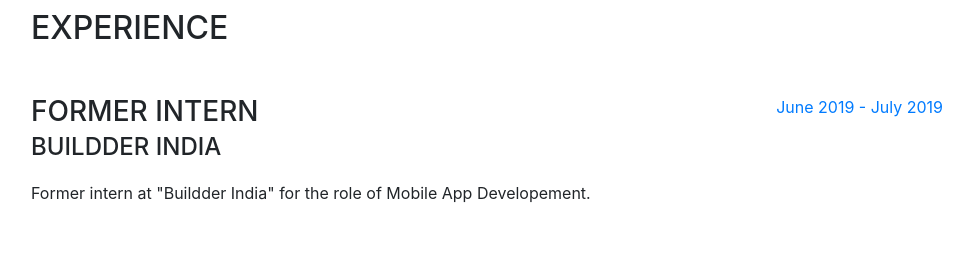
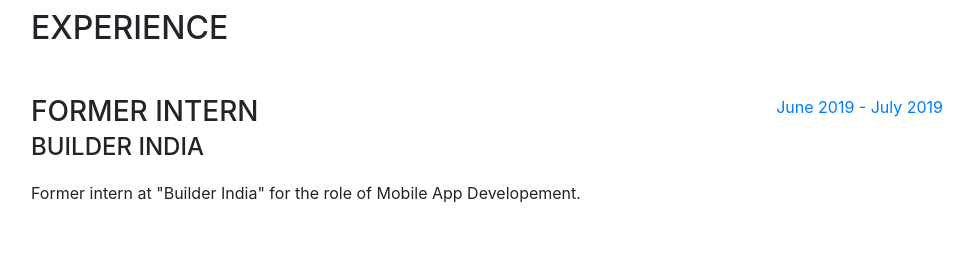
Before and after one commit to mhamzahsiddiqui/resume, a website with bundled scripts: page index.html in a window 1280 px wide. Shown: the part 840-1095 px from the top of the page, without its empty margins (289-1262 px from the left). Built offline with nearby package versions, Linux system fonts and the light colour scheme; a web font is replaced by a local one.

Commit message:
Update index.html

```diff
--- a/index.html
+++ b/index.html
@@ -104,8 +104,8 @@
           <div class="resume-item d-flex flex-column flex-md-row mb-5">
             <div class="resume-content mr-auto">
               <h3 class="mb-0">Former Intern</h3>
-              <div class="subheading mb-3">Buildder India</div>
-              <p>Former intern at "Buildder India" for the role of Mobile App Developement. </p>
+              <div class="subheading mb-3">Builder India</div>
+              <p>Former intern at "Builder India" for the role of Mobile App Developement. </p>
             </div>
             <div class="resume-date text-md-right">
               <span class="text-primary">June 2019 - July 2019</span>
```
